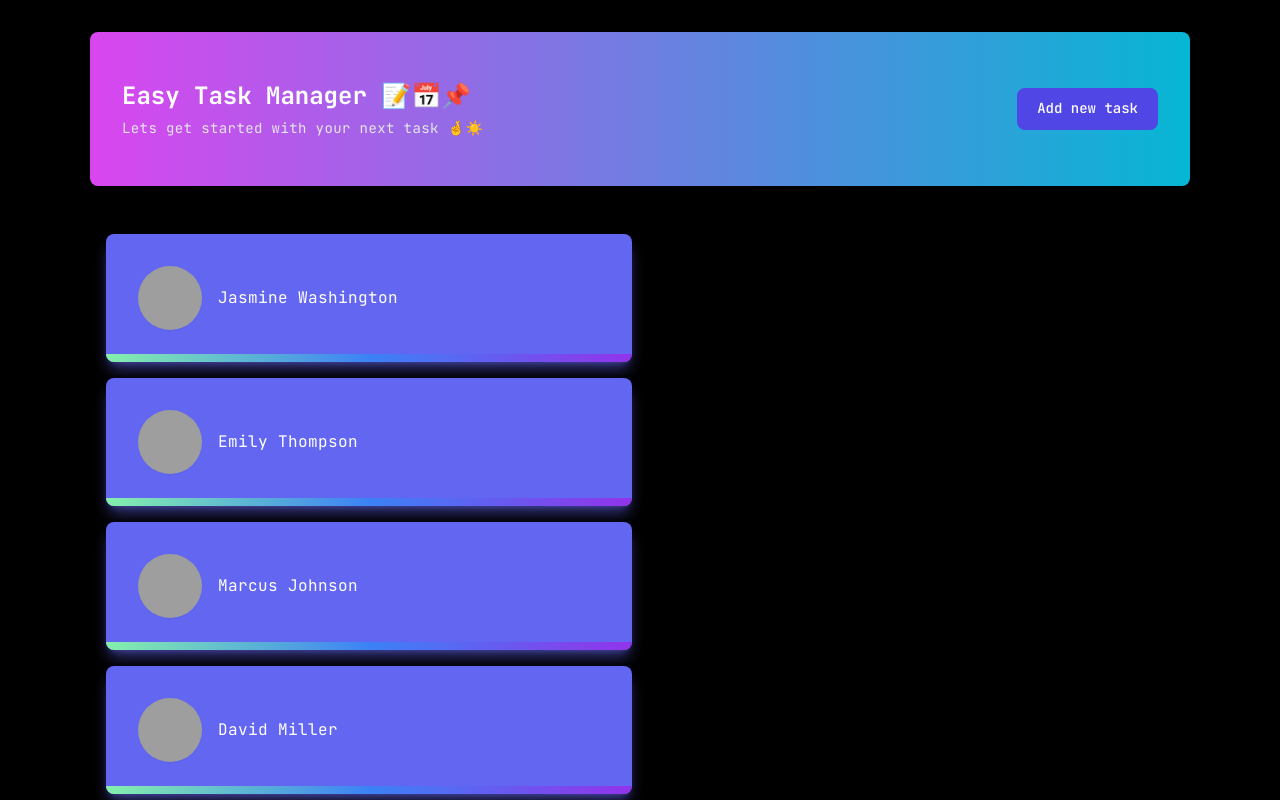
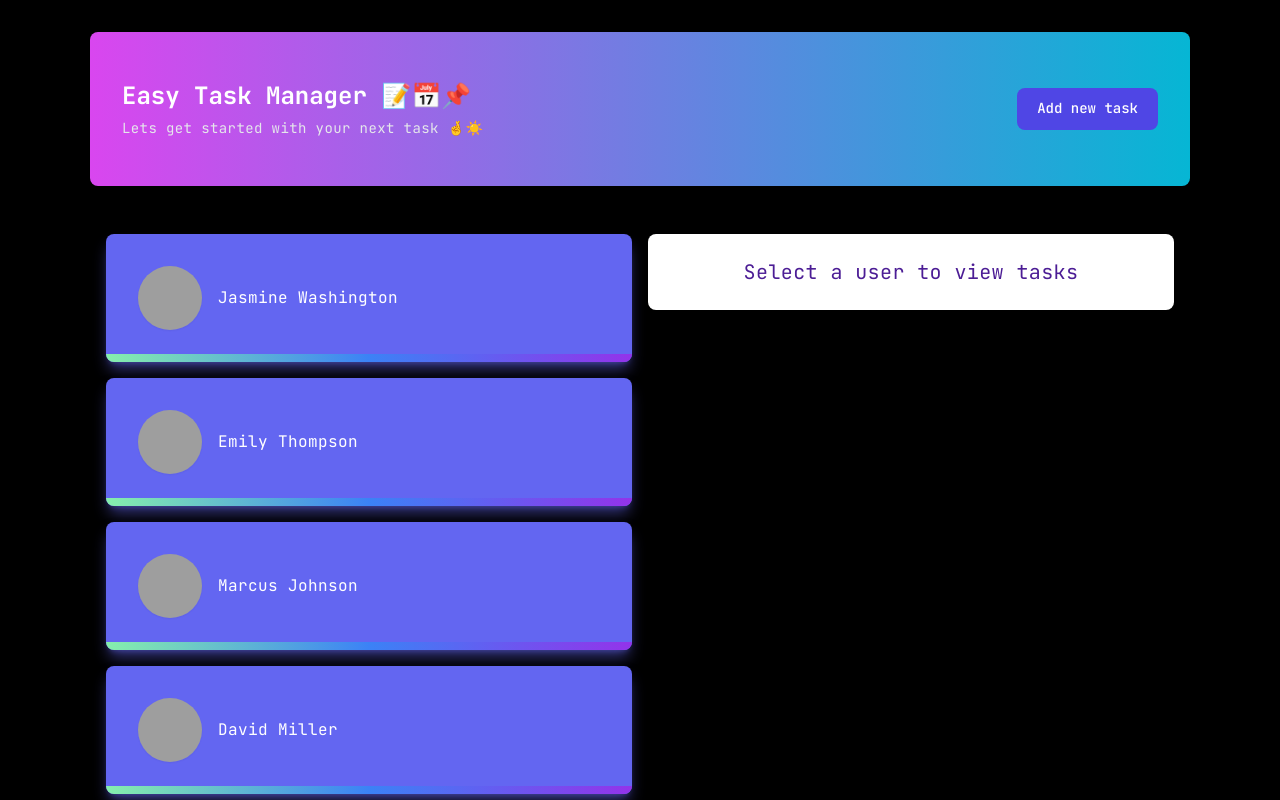
Before and after one commit to fdasabino/first-angular-app, an Angular app: page / in a window 1280 px wide. Shown: the top 800 px of the page. Built offline with nearby package versions, Linux system fonts and the light colour scheme; grey boxes are pictures that could not be loaded.

Commit message:
refactor: Update app component to handle selected user and display tasks

```diff
--- a/src/app/app.component.html
+++ b/src/app/app.component.html
@@ -13,12 +13,20 @@
                 }
             </ul>
         </div>
+
+        @if(selectedUser){
         <div
-            *ngIf="selectedUser"
             class="row-span-5 bg-white p-6 rounded-lg shadow-md flex items-center justify-center text-xl h-fit"
         >
             <app-task [user]="selectedUser"></app-task>
         </div>
+        } @else {
+        <div
+            class="row-span-5 bg-white p-6 rounded-lg shadow-md flex items-center justify-center text-xl h-fit"
+        >
+            <p class="text-violet-900">Select a user to view tasks</p>
+        </div>
+        }
     </div>
 </main>
 <app-footer></app-footer>
```
